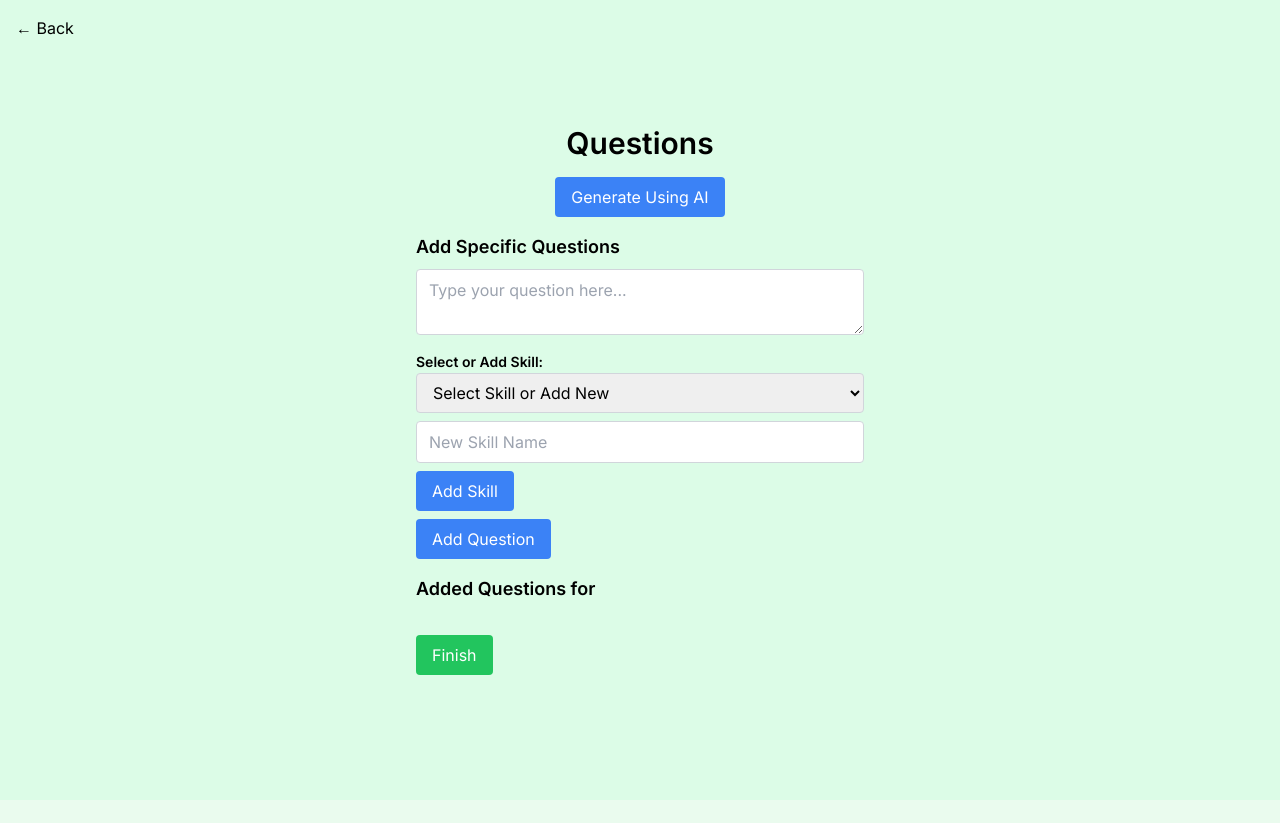
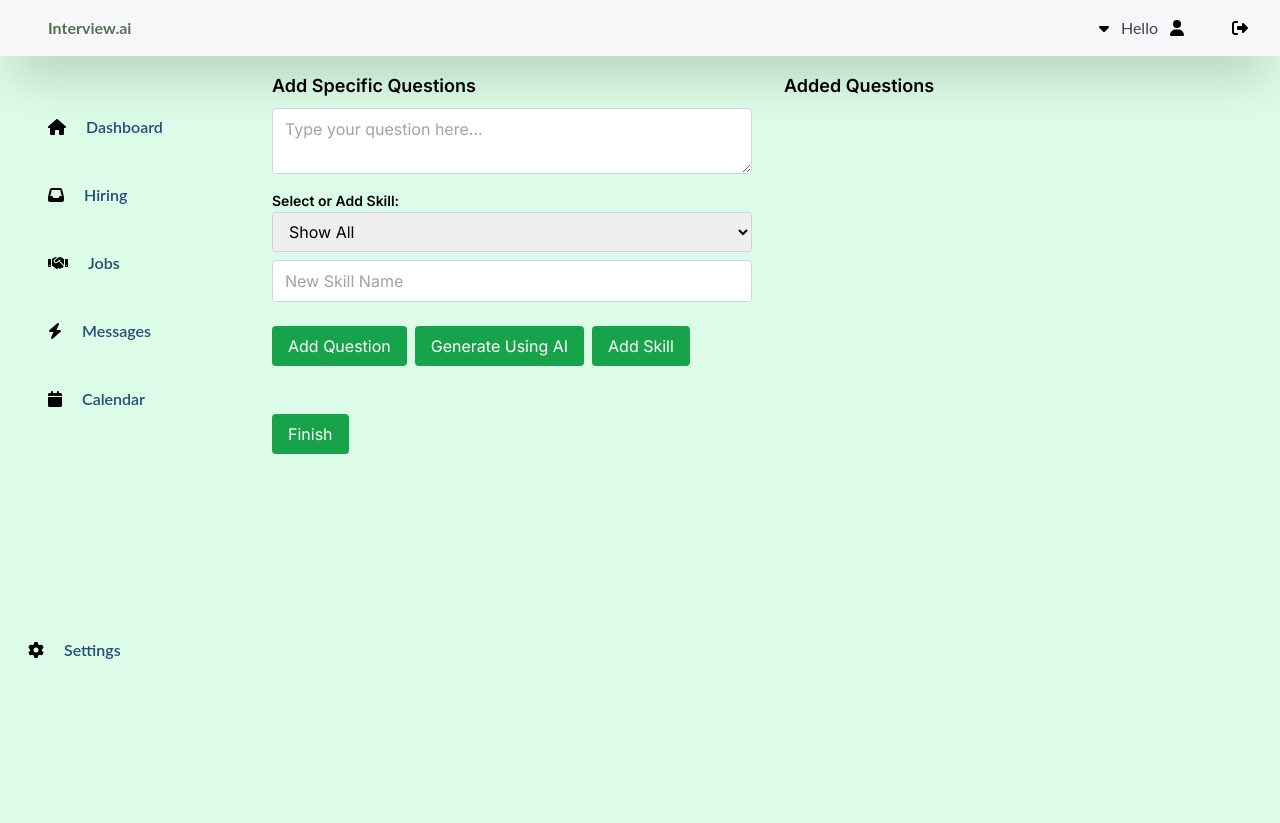
Before and after one commit to Shauryachaturvedimetashot/MetashotFrontendFinal, a Next.js app: page /addQuestions in a window 1280 px wide. Before the commit the page ends 800 px from the top, so only its background shows below. Built offline with nearby package versions, Linux system fonts and the light colour scheme.

Commit message:
Update page.tsx

```diff
--- a/src/app/addQuestions/page.tsx
+++ b/src/app/addQuestions/page.tsx
@@ -1,7 +1,8 @@
-"use client"
+"use client";
 import React, { useState, useEffect } from "react";
-import Link from "next/link";
 import axios from "axios";
+import Navbarn from "../../Components/Navbarn";
+import Sidebarn from "../../Components/SidebarN";
 
 interface Category {
   name: string;
@@ -16,13 +17,11 @@ const AskQuestions = () => {
   const [newCategory, setNewCategory] = useState<string>("");
   const [showDeleteConfirmation, setShowDeleteConfirmation] = useState<boolean>(false);
   const [categoryToDelete, setCategoryToDelete] = useState<string>("");
-  const [initialSkills, setInitialSkills] = useState<string[]>([]);
 
   useEffect(() => {
     const storedSkillsStr = localStorage.getItem("skills");
     if (storedSkillsStr) {
       const storedSkills = JSON.parse(storedSkillsStr);
-      setInitialSkills(storedSkills);
       setCategories(storedSkills.map((skill: string) => ({ name: skill, questions: [] })));
     }
   }, []);
@@ -49,29 +48,25 @@ const AskQuestions = () => {
     }
   };
 
-  const handleQuestionDelete = (index: number) => {
-    if (selectedCategory !== null) {
+  const handleQuestionDelete = (categoryName: string, index: number) => {
     const updatedCategories = [...categories];
-      const categoryIndex = updatedCategories.findIndex((cat) => cat.name === selectedCategory);
+    const categoryIndex = updatedCategories.findIndex((cat) => cat.name === categoryName);
     if (categoryIndex !== -1) {
       updatedCategories[categoryIndex].questions.splice(index, 1);
       setCategories(updatedCategories);
     }
-    }
   };
 
-  const handleEditClick = (index: number) => {
-    if (selectedCategory !== null) {
-      const categoryIndex = categories.findIndex((cat) => cat.name === selectedCategory);
+  const handleEditClick = (categoryName: string, index: number) => {
+    const categoryIndex = categories.findIndex((cat) => cat.name === categoryName);
     if (categoryIndex !== -1) {
       setNewQuestion(categories[categoryIndex].questions[index]);
       setEditIndex(index);
     }
-    }
   };
 
   const handleCategorySelection = (categoryName: string) => {
-    setSelectedCategory(categoryName);
+    setSelectedCategory(categoryName === "__all__" ? null : categoryName);
   };
 
   const handleAddCategory = () => {
@@ -126,7 +121,7 @@ const AskQuestions = () => {
   const handleFinishButtonClick = async () => {
     try {
       const formData = JSON.parse(localStorage.getItem("formData") || "{}");
-      const technicalSkills = formData.technicalSkills || initialSkills;
+      const technicalSkills = formData.technicalSkills || categories.map(cat => cat.name);
 
       const payload = {
         jobPosition: formData.jobPosition || "",
@@ -153,28 +148,30 @@ const AskQuestions = () => {
 
       if (response.status === 200) {
         console.log("Interview created successfully:", response.data);
-        window.location.href = "/PastInterviews";
+        window.location.href = "/Invite";
       } else {
         console.error("Failed to create interview:", response.data);
       }
     } catch (error) {
       console.error("Error creating interview:", error);
+      alert("Error creating interview. Please fill out the details correctly.");
     }
   };
 
-  // Remove duplicates from initialSkills and categories
-  const allSkills = Array.from(new Set([...initialSkills, ...categories.map(cat => cat.name)]));
+  // Render questions based on selectedCategory or all categories
+  const renderedQuestions = selectedCategory !== null
+    ? categories.find(cat => cat.name === selectedCategory)?.questions || []
+    : categories.reduce((acc, cat) => [...acc, ...cat.questions], []);
 
   return (
-    <div className="flex flex-col items-center justify-center bg-green-100 min-h-screen relative">
-      <div className="absolute top-4 left-4 text-black">
-        <Link href="/InterviewForm">← Back</Link>
-      </div>
-      <h1 className="text-3xl font-semibold mb-4 text-center text-black">Questions</h1>
-      <button className="bg-blue-500 text-white px-4 py-2 rounded hover:bg-blue-600 mb-4" onClick={handleGenerateQuestions}>
-        Generate Using AI
-      </button>
-      <div className="w-full max-w-md">
+    <div className="bg-green-100 min-h-screen">
+      <Navbarn />
+      <div className="flex">
+        <Sidebarn />
+        <div className="flex-1 p-4">
+          <div className="mb-4">
+            <div className="flex">
+              <div className="w-1/2 pr-4">
                 <h2 className="text-lg font-semibold mb-2 text-black">Add Specific Questions</h2>
                 <textarea
                   className="border border-gray-300 rounded px-3 py-2 mb-2 w-full focus:outline-none focus:border-blue-400 text-black"
@@ -186,12 +183,12 @@ const AskQuestions = () => {
                   <label className="text-sm font-semibold text-black">Select or Add Skill:</label>
                   <select
                     className="border border-gray-300 rounded px-3 py-2 w-full focus:outline-none focus:border-blue-400 text-black"
-            value={selectedCategory || ""}
+                    value={selectedCategory || "__all__"}
                     onChange={(e) => handleCategorySelection(e.target.value)}
                   >
-            <option value="">Select Skill or Add New</option>
-            {allSkills.map((skill, index) => (
-              <option key={index} value={skill}>{skill}</option>
+                    <option value="__all__">Show All</option>
+                    {categories.map((cat, index) => (
+                      <option key={index} value={cat.name}>{cat.name}</option>
                     ))}
                   </select>
                   <input
@@ -201,39 +198,31 @@ const AskQuestions = () => {
                     onChange={(e) => setNewCategory(e.target.value)}
                     placeholder="New Skill Name"
                   />
-          <button
-            className="bg-blue-500 text-white px-4 py-2 rounded hover:bg-blue-600 mt-2"
-            onClick={handleAddCategory}
-          >
-            Add Skill
-          </button>
                 </div>
-        <button
-          className="bg-blue-500 text-white px-4 py-2 rounded hover:bg-blue-600 mb-4"
-          onClick={addOrUpdateQuestion}
-        >
-          {editIndex !== null ? "Update Question" : "Add Question"}
-        </button>
+              </div>
+              <div className="w-1/2 pl-4">
                 <div className="mb-4">
-          <h2 className="text-lg font-semibold mb-2 text-black">Added Questions for {selectedCategory}</h2>
+                  <h2 className="text-lg font-semibold mb-2 text-black">Added Questions</h2>
                   <ul>
-            {categories
-              .find((cat) => cat.name === selectedCategory)
-              ?.questions.map((question, index) => (
+                    {renderedQuestions.map((question, index) => (
                       <li key={index} className="border border-gray-300 rounded px-3 py-2 mb-2 text-black">
                         {question}
+                        {selectedCategory !== null && (
+                          <>
                             <button
                               className="ml-2 text-sm text-red-600"
-                    onClick={() => handleQuestionDelete(index)}
+                              onClick={() => handleQuestionDelete(selectedCategory!, index)}
                             >
                               Delete
                             </button>
                             <button
                               className="ml-2 text-sm text-blue-600"
-                    onClick={() => handleEditClick(index)}
+                              onClick={() => handleEditClick(selectedCategory!, index)}
                             >
                               Edit
                             </button>
+                          </>
+                        )}
                       </li>
                     ))}
                   </ul>
@@ -259,14 +248,40 @@ const AskQuestions = () => {
                     </div>
                   </div>
                 )}
+              </div>
+            </div>
+            <div className="mt-4 flex items-center">
               <button
-          className="bg-green-500 text-white px-4 py-2 rounded hover:bg-green-600 mt-4"
+                className="bg-green-600 text-white px-4 py-2 rounded hover:bg-green-500 mr-2"
+                onClick={addOrUpdateQuestion}
+              >
+                {editIndex !== null ? "Update Question" : "Add Question"}
+              </button>
+              <button
+                className="bg-green-600 text-white px-4 py-2 rounded hover:bg-green-500 mr-2"
+                onClick={handleGenerateQuestions}
+              >
+                Generate Using AI
+              </button>
+              <button
+                className="bg-green-600 text-white px-4 py-2 rounded hover:bg-green-500"
+                onClick={handleAddCategory}
+              >
+                Add Skill
+              </button>
+            </div>
+            <div className="mt-4">
+              <button
+                className="bg-green-600 text-white px-4 py-2 mt-8 rounded hover:bg-green-600 text-center"
                 onClick={handleFinishButtonClick}
               >
                 Finish
               </button>
             </div>
           </div>
+        </div>
+      </div>
+    </div>
   );
 };
 
```
Lines whose indentation alone changed are shown as unchanged.
